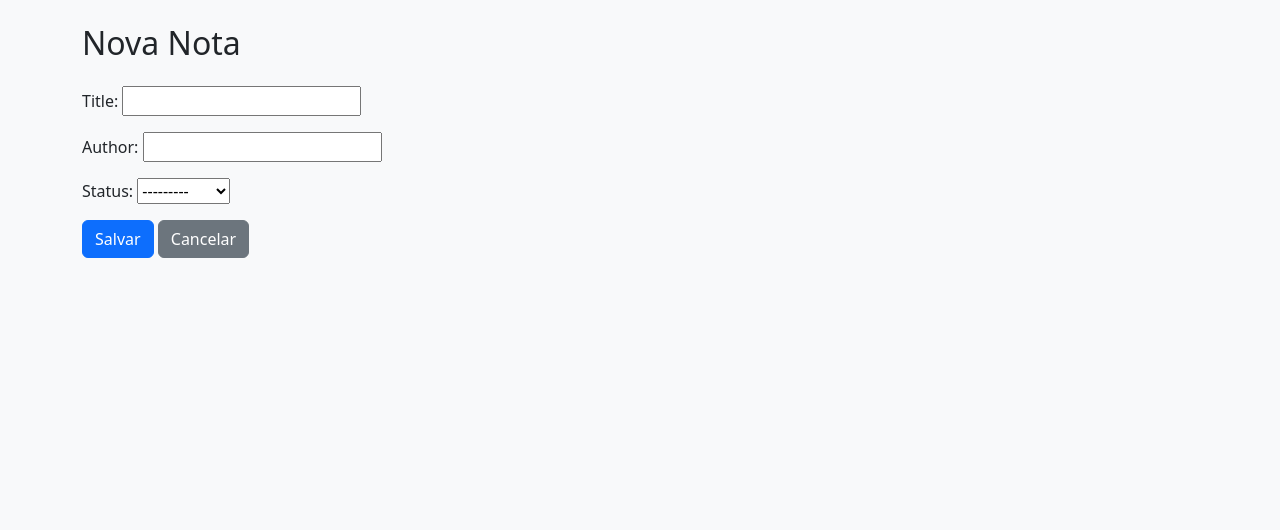
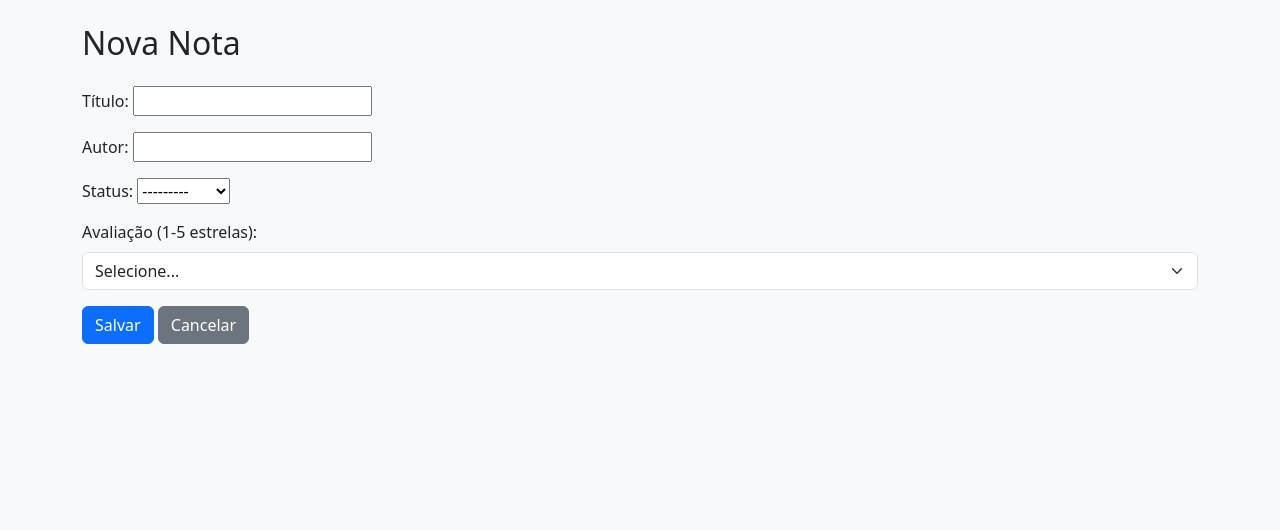
Before and after one commit to GustavoGarciaPereira/app_book_django, a Django app: page /book_create/ in a window 1280 px wide. Shown: the part 56-586 px from the top of the page. Run offline with Django 4.2, Linux system fonts and the light colour scheme; a user stored in the database is signed in.

Commit message:
aprimorando a interfase grafica

```diff
--- a/books_preject/books/models.py
+++ b/books_preject/books/models.py
@@ -11,7 +11,7 @@ class Book(models.Model):
     title = models.CharField(max_length=200)
     author = models.CharField(max_length=100)
     status = models.CharField(max_length=10, choices=STATUS_CHOICES)
-    rating = models.IntegerField(blank=True, null=True)  # Opcional para fase 2
+    rating = models.IntegerField(blank=True, null=True, choices=[(i, i) for i in range(1, 6)])
     created_at = models.DateTimeField(auto_now_add=True)
 
     def get_absolute_url(self):
--- a/books_preject/books/templates/books/form.html
+++ b/books_preject/books/templates/books/form.html
@@ -1,11 +1,63 @@
 {% extends 'base.html' %}
 
 {% block content %}
+    <style>
+        .form-group {
+            margin-bottom: 15px;
+        }
+
+        .error {
+            color: red;
+            font-size: 0.9em;
+        }
+    </style>
     <h2 class="my-4">{% if form.instance.pk %}Editar Nota{% else %}Nova Nota{% endif %}</h2>
     <form method="post">
         {% csrf_token %}
-        {{ form.as_p }}
+
+        <div class="mb-3">
+            <div class="form-group">
+                <label for="{{ form.title.id_for_label }}">Título:</label>
+                {{ form.title }}
+                {% if form.title.errors %}
+                    <div class="error">{{ form.title.errors }}</div>
+                {% endif %}
+            </div>
+        </div>
+
+
+        <div class="mb-3">
+            <div class="form-group">
+                <label for="{{ form.author.id_for_label }}">Autor:</label>
+                {{ form.author }}
+                {% if form.author.errors %}
+                    <div class="error">{{ form.author.errors }}</div>
+                {% endif %}
+            </div>
+        </div>
+
+        <div class="mb-3">
+            <div class="form-group">
+                <label for="{{ form.status.id_for_label }}">Status:</label>
+                {{ form.status }}
+                {% if form.status.errors %}
+                    <div class="error">{{ form.status.errors }}</div>
+                {% endif %}
+            </div>
+        </div>
+
+        <div class="mb-3">
+            <label for="rating" class="form-label">Avaliação (1-5 estrelas):</label>
+            <select name="rating" id="rating" class="form-select">
+                <option value="">Selecione...</option>
+                {% for i in "12345" %}
+                    <option value="{{ i }}" {% if form.rating.value|default_if_none:"" == i|add:0 %}selected{% endif %}>{{ i }} estrela(s)</option>
+                {% endfor %}
+            </select>
+        </div>
         <button type="submit" class="btn btn-primary">Salvar</button>
         <a href="{% url 'book_list' %}" class="btn btn-secondary">Cancelar</a>
     </form>
+
+
 {% endblock %}
--- a/books_preject/books/views.py
+++ b/books_preject/books/views.py
@@ -35,7 +35,7 @@ class BookListView(LoginRequiredMixin, ListView):
 # views.py
 class BookCreateView(LoginRequiredMixin, CreateView):
     model = Book
-    fields = ['title', 'author', 'status']
+    fields = ['title', 'author', 'status', 'rating']
     template_name = 'books/form.html'
 
     def form_valid(self, form):
@@ -56,7 +56,7 @@ from .models import Book
 
 class BookUpdateView(LoginRequiredMixin, UpdateView):
     model = Book
-    fields = ['title', 'author', 'status']
+    fields = ['title', 'author', 'status', 'rating']
     template_name = 'books/form.html'
 
     def form_valid(self, form):
@@ -68,7 +68,7 @@ class BookUpdateView(LoginRequiredMixin, UpdateView):
 
 class BookDetailView(LoginRequiredMixin, UpdateView):
     model = Book
-    fields = ['title', 'author', 'status']
+    fields = ['title', 'author', 'status', 'rating']
     template_name = 'books/form.html'
 
     def form_valid(self, form):
@@ -80,7 +80,7 @@ class BookDetailView(LoginRequiredMixin, UpdateView):
 
 class BookDeleteView(LoginRequiredMixin, UpdateView):
     model = Book
-    fields = ['title', 'author', 'status']
+    fields = ['title', 'author', 'status', 'rating']
     template_name = 'books/form.html'
 
     def form_valid(self, form):
```
Also changed, not shown: books_preject/books/templates/books/list.html (+17 -9 lines), books_preject/books/migrations/0003_alter_book_rating.py (added), books_preject/db.sqlite3.
